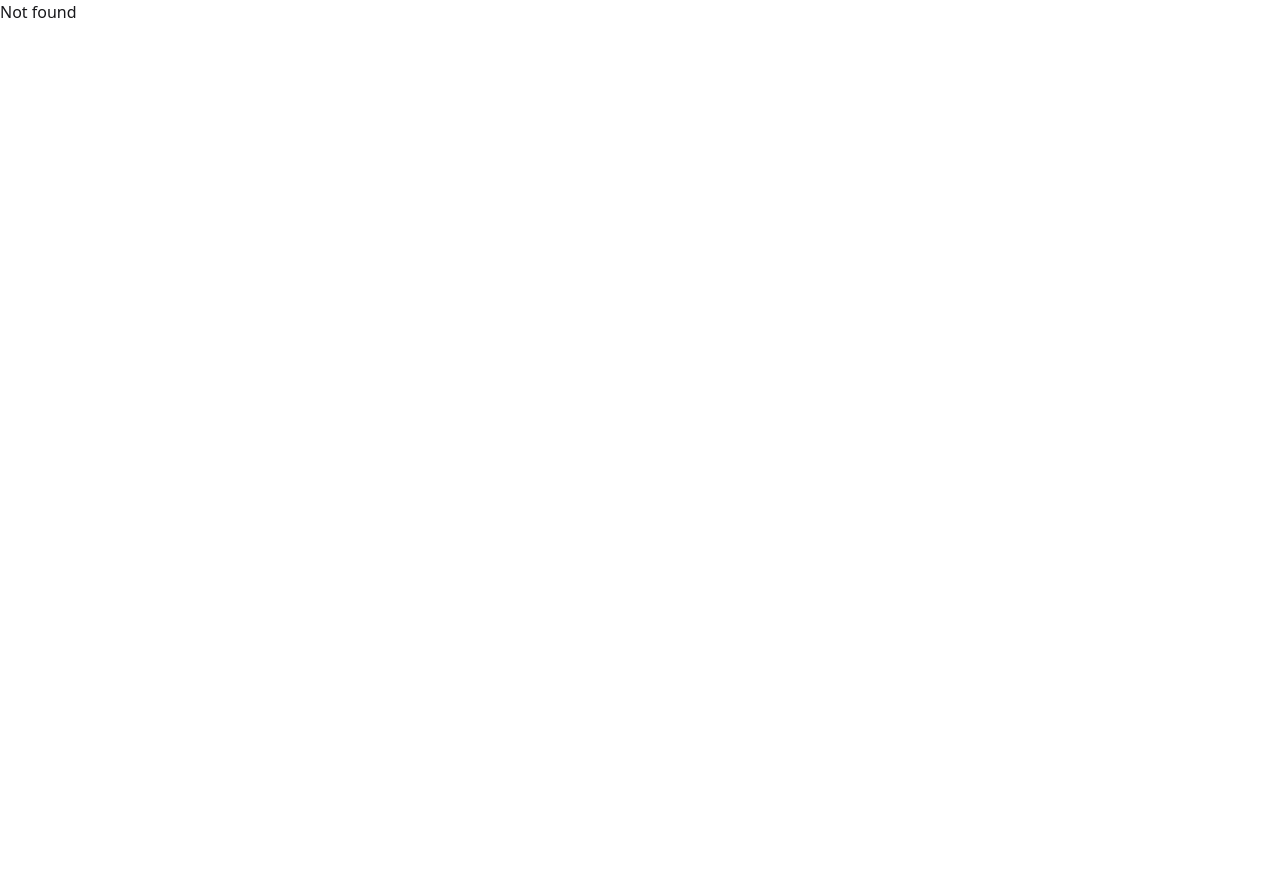
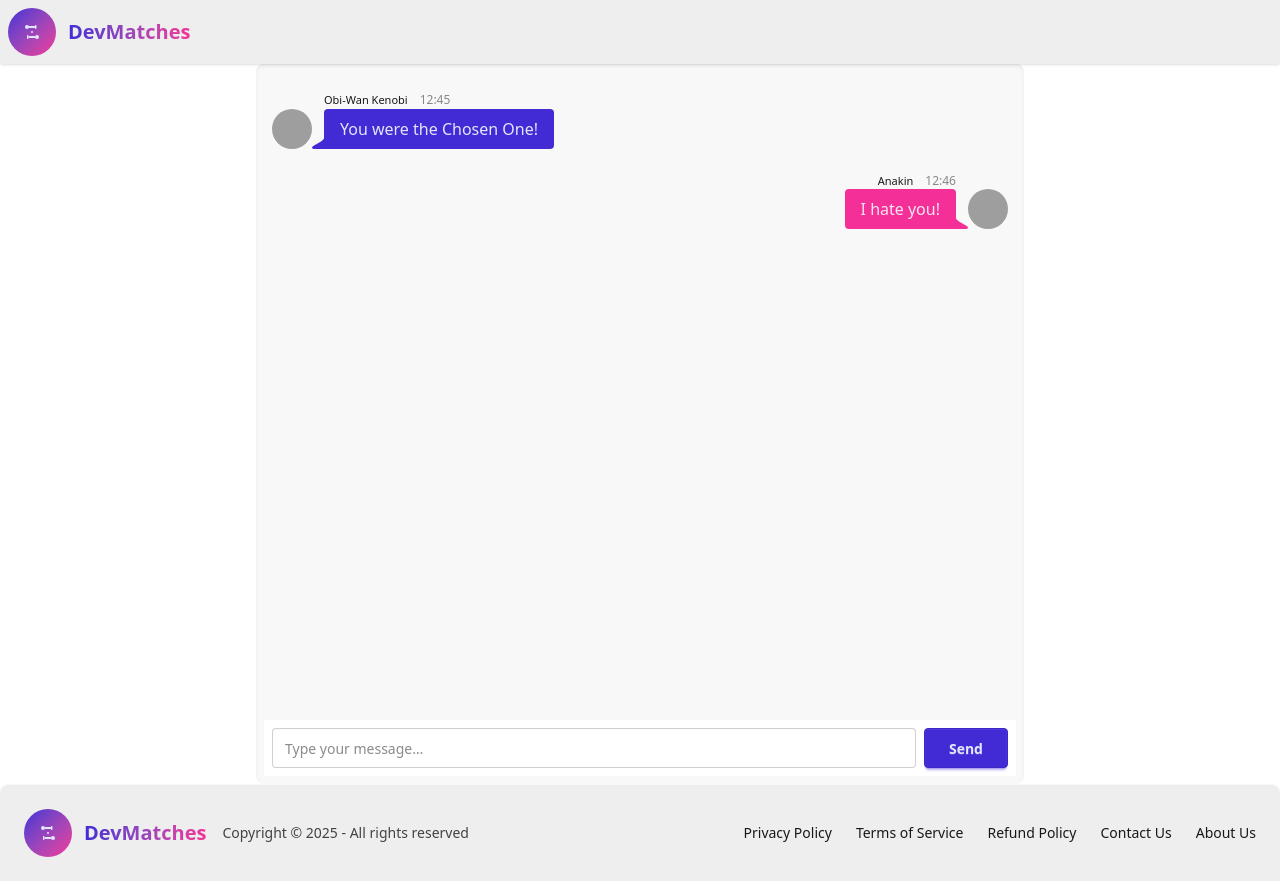
Before and after one commit to ranjanrai12/devTinder-web, a React (Vite) app: page /chat/1 in a window 1280 px wide. Before the commit the page ends 800 px from the top, so only its background shows below. Built offline with nearby package versions, Linux system fonts and the light colour scheme; no server answers; grey boxes are pictures that could not be loaded.

Commit message:
mock of chat Page created

```diff
--- a/src/App.jsx
+++ b/src/App.jsx
@@ -12,6 +12,7 @@ import TermsOfService from "./components/TermsOfService";
 import RefundPolicy from "./components/RefundPolicy";
 import ContactUs from "./components/ContactUs";
 import ShippingPolicy from "./components/AboutUs";
+import Chat from "./components/Chat";
 
 function App() {
   return (
@@ -25,6 +26,7 @@ function App() {
               <Route path="/profile" element={<Profile />}></Route>
               <Route path="/connections" element={<Connections />}></Route>
               <Route path="/requests" element={<Requests />}></Route>
+              <Route path="/chat/:userId" element={ <Chat />}></Route>
             </Route>
             <Route path="/privacy-policy" element={<PrivacyPolicy />}></Route>
             <Route path="/terms-of-service" element={<TermsOfService />}></Route>
--- /dev/null
+++ b/src/components/Chat.jsx
@@ -0,0 +1,58 @@
+import React from "react";
+
+const Chat = () => {
+  return (
+    <div className="flex flex-col h-[calc(100vh-80px)] bg-base-200 p-2 rounded-lg shadow-inner max-w-3xl mx-auto">
+      {/* Chat Content */}
+      <div className="flex-1 overflow-y-auto space-y-4 px-2 py-4">
+        {/* Incoming Message */}
+        <div className="chat chat-start">
+          <div className="chat-image avatar">
+            <div className="w-10 rounded-full">
+              <img
+                alt="User avatar"
+                src="https://img.daisyui.com/images/profile/demo/kenobee@192.webp"
+              />
+            </div>
+          </div>
+          <div className="chat-header">
+            Obi-Wan Kenobi
+            <time className="text-xs opacity-50 ml-2">12:45</time>
+          </div>
+          <div className="chat-bubble chat-bubble-primary">
+            You were the Chosen One!
+          </div>
+        </div>
+
+        {/* Outgoing Message */}
+        <div className="chat chat-end">
+          <div className="chat-image avatar">
+            <div className="w-10 rounded-full">
+              <img
+                alt="User avatar"
+                src="https://img.daisyui.com/images/profile/demo/anakeen@192.webp"
+              />
+            </div>
+          </div>
+          <div className="chat-header">
+            Anakin
+            <time className="text-xs opacity-50 ml-2">12:46</time>
+          </div>
+          <div className="chat-bubble chat-bubble-secondary">I hate you!</div>
+        </div>
+      </div>
+
+      {/* Input Box */}
+      <div className="p-2 bg-base-100 flex gap-2 sticky bottom-0">
+        <input
+          type="text"
+          placeholder="Type your message…"
+          className="input input-bordered flex-1"
+        />
+        <button className="btn btn-primary px-6">Send</button>
+      </div>
+    </div>
+  );
+};
+
+export default Chat;
--- a/src/components/Connections.jsx
+++ b/src/components/Connections.jsx
@@ -1,5 +1,6 @@
 import axios from "axios";
 import React, { useEffect } from "react";
+import { Link } from "react-router-dom";
 import { API_BASE_URL } from "../utils/constant";
 import { useDispatch, useSelector } from "react-redux";
 import { addConnection } from "../utils/connectionSlice";
@@ -71,12 +72,14 @@ const Connections = () => {
                   </div>
                 </div>
               </div>
-              {/* <div className="flex space-x-2">
-                <button className="btn btn-sm btn-outline btn-primary">
-                  Message
-                </button>
-                <button className="btn btn-sm btn-outline">View</button>
-              </div> */}
+              <div className="flex space-x-2">
+                <Link to={`/chat/${user._id}`}>
+                  <button className="btn btn-sm btn-outline btn-primary">
+                    Message
+                  </button>
+                </Link>
+                {/* <button className="btn btn-sm btn-outline">View</button> */}
+              </div>
             </li>
           ))}
         </ul>
--- a/src/components/EditProfile.jsx
+++ b/src/components/EditProfile.jsx
@@ -112,7 +112,7 @@ const EditProfile = ({ userData }) => {
 
   return (
     <div className="min-h-screen bg-base-200 flex flex-col items-center">
-      <div className="card w-full max-w-lg bg-base-100 shadow-2xl p-8">
+      <div className="card w-full max-w-lg bg-base-100 p-8">
         <h2 className="text-3xl font-bold text-center text-primary mb-8">
           Edit Profile
         </h2>
```
